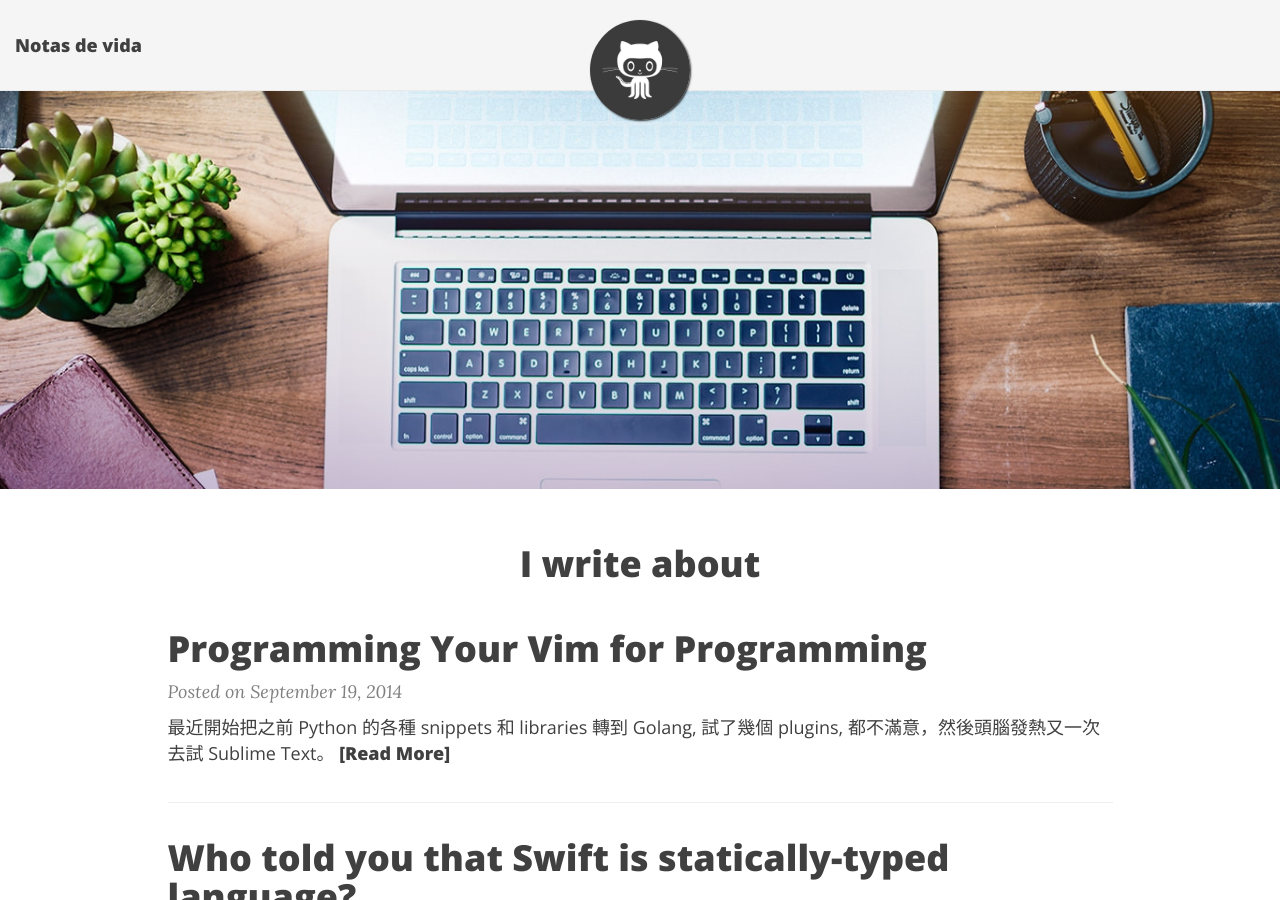
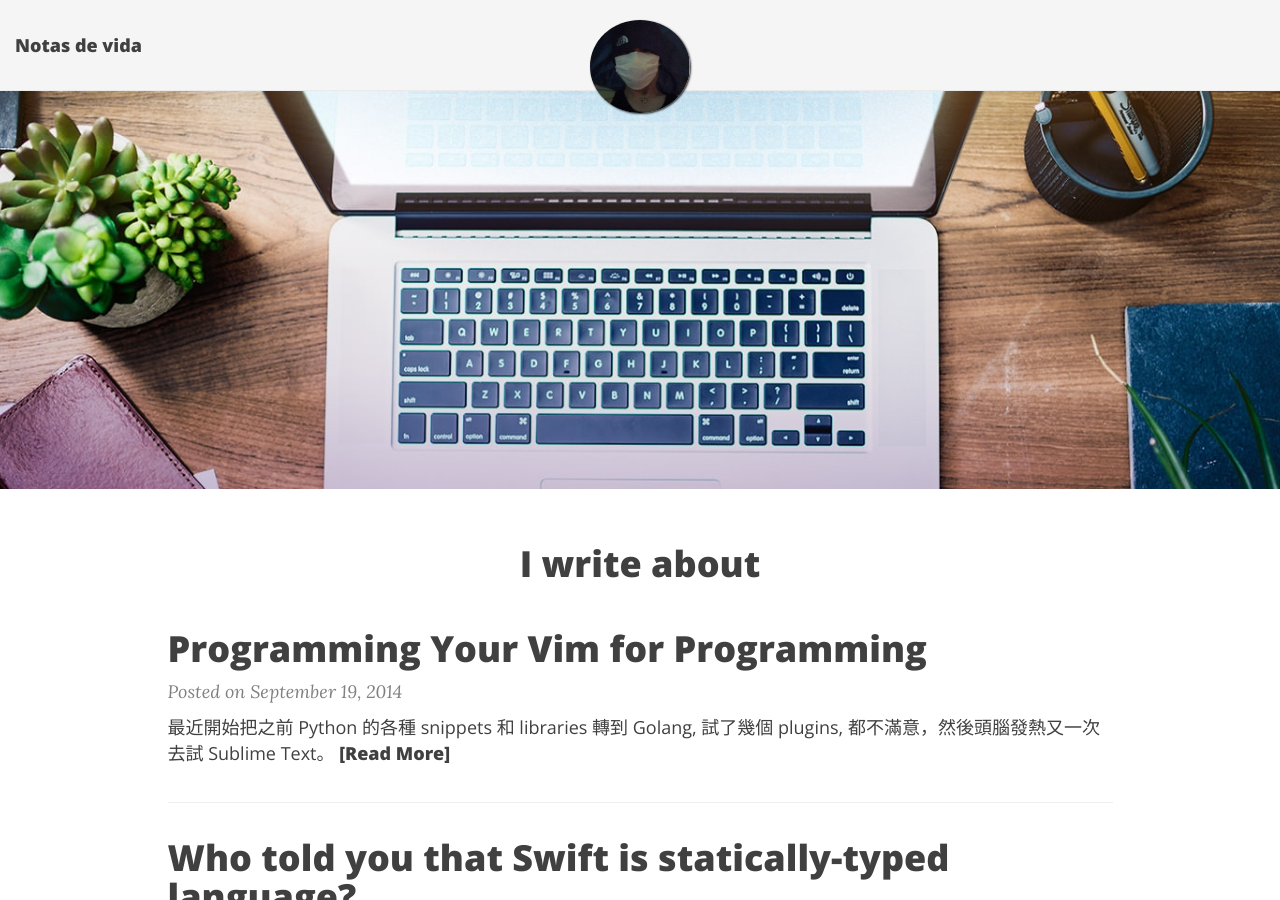
Before and after one commit to jimzhan/funbox.me, a Jekyll site: the page built from index.html, in a window 1280 px wide and 900 px high. Built offline with Jekyll 4.4.1, drawn with Linux system fonts in a browser that asks for light colours; nearby versions of some CDN libraries; the list of posts is cut into pages by our own code.

Commit message:
- update avatar.

```diff
--- a/_config.yml
+++ b/_config.yml
@@ -11,7 +11,7 @@ github_username:  jimzhan
 #navbar-links:
 #    About Me: "about"
 
-avatar: "/images/github.png"
+avatar: "/images/avatar.jpg"
 
 # --- Footer settings ---
 author:
```
Also changed, not shown: images/avatar.jpg (added).
